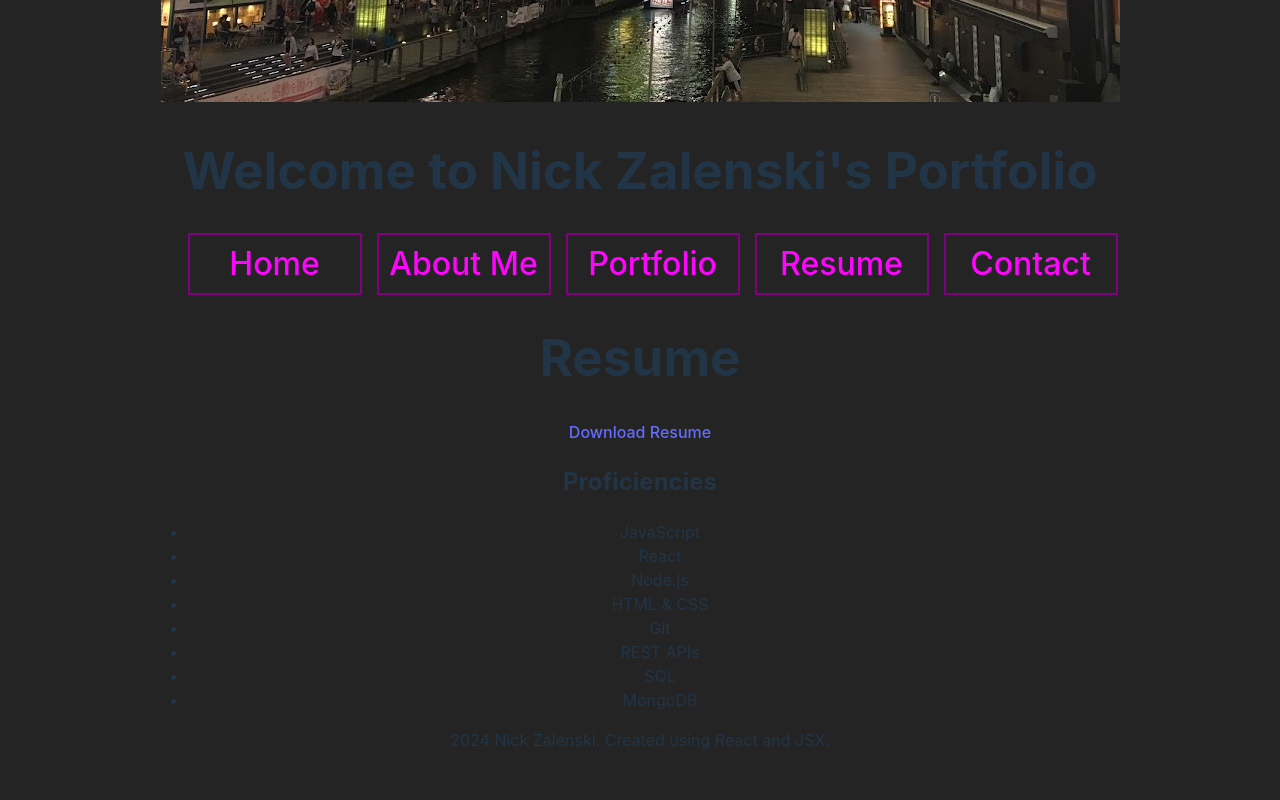
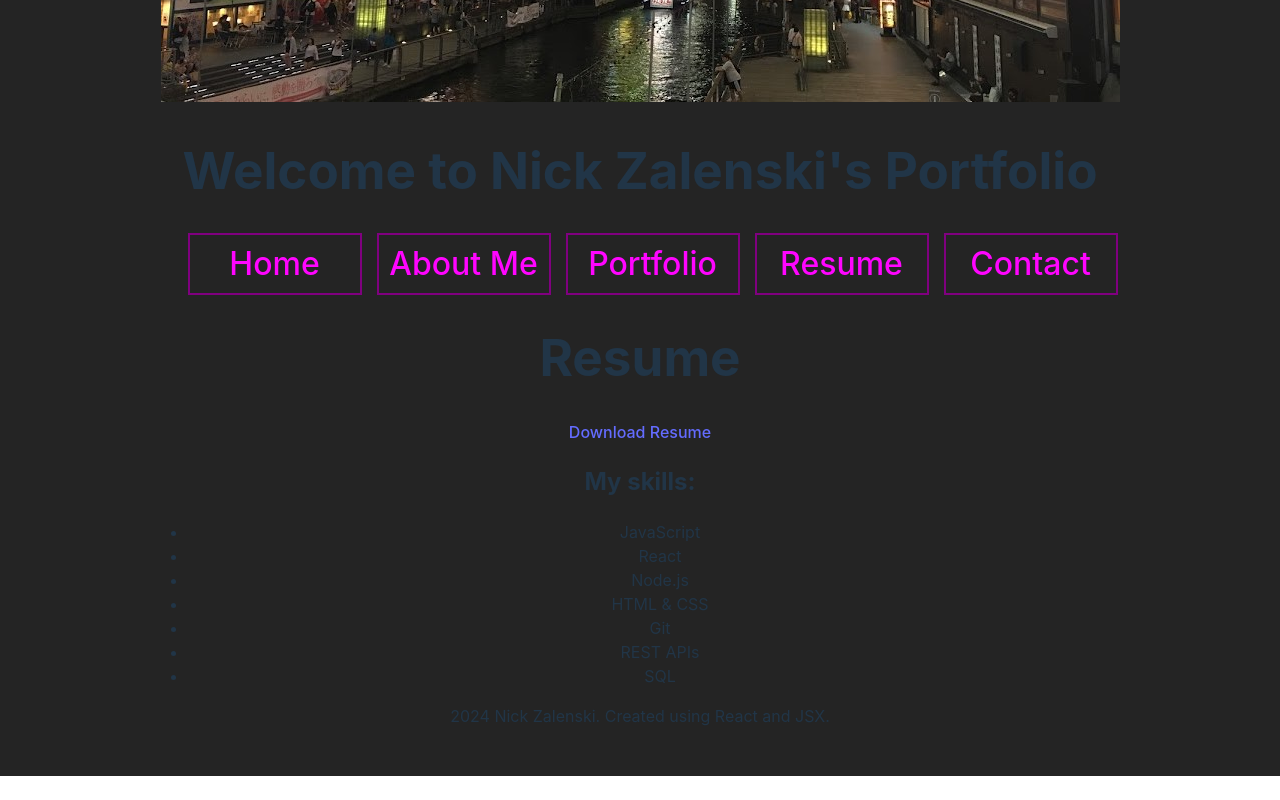
Before and after one commit to ElBoyTM/React-Portfolio, a React (Vite) app in the folder Develop/: page /Resume in a window 1280 px wide. Shown: the part 296-1096 px from the top of the page. After the commit the page ends 1072 px from the top, so only its background shows below. Built offline with nearby package versions, Linux system fonts and the light colour scheme.

Commit message:
edited bits of resume page

```diff
--- a/Develop/src/pages/Resume.jsx
+++ b/Develop/src/pages/Resume.jsx
@@ -3,7 +3,7 @@ export default function Resume() {
         <div>
             <h1>Resume</h1>
             <a href="/path/to/your/resume.pdf" download>Download Resume</a>
-            <h2>Proficiencies</h2>
+            <h2>My skills:</h2>
             <ul>
                 <li>JavaScript</li>
                 <li>React</li>
@@ -12,7 +12,6 @@ export default function Resume() {
                 <li>Git</li>
                 <li>REST APIs</li>
                 <li>SQL</li>
-                <li>MongoDB</li>
             </ul>
         </div>
     );
```
